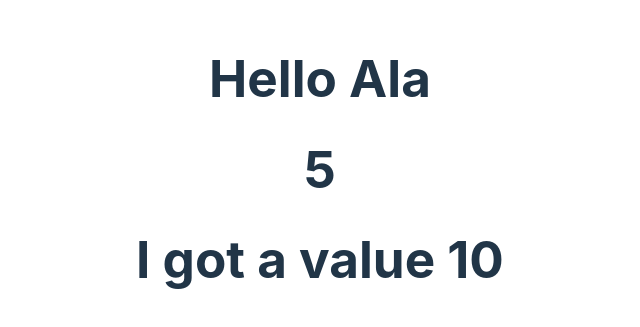
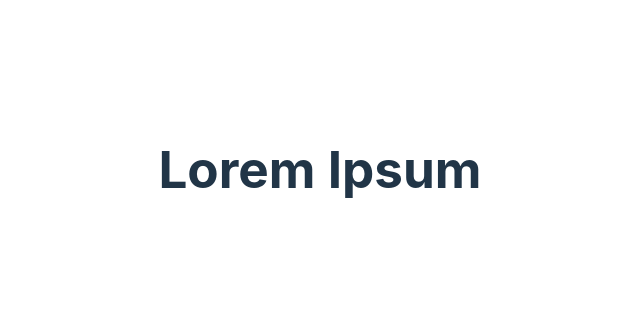
Before and after one commit to MagdalenaTyminska/React-test, a React (Vite) app: page / in a window 1280 px wide. Shown: the part 231-558 px from the top of the page, without its empty margins (320-960 px from the left). Built offline with nearby package versions, Linux system fonts and the light colour scheme.

Commit message:
props children

```diff
--- a/src/App.tsx
+++ b/src/App.tsx
@@ -1,14 +1,12 @@
 import "./App.scss";
-import { Hello } from "./Hello";
-import { Sum } from "./Sum";
-import { Grandparent } from "./Grandparent";
+import { Container } from "./Container";
 
 const App = () => {
   return (
     <>
-      <Hello who="Ala" />
-      <Sum a={2} b={3} />
-      <Grandparent value={10} />
+      <Container>
+        <h1>Lorem Ipsum</h1>
+      </Container>
     </>
   );
 };
--- a/src/Child.tsx
+++ /dev/null
@@ -1,7 +0,0 @@
-type Props = {
-  value: number;
-};
-
-export const Child = ({ value }: Props) => {
-  return <h1>I got a value {value}</h1>;
-};
--- /dev/null
+++ b/src/Container.tsx
@@ -0,0 +1,7 @@
+import { ReactNode } from "react";
+
+type Props = {
+  children?: ReactNode;
+};
+
+export const Container = ({ children }: Props) => <div>{children}</div>;
--- a/src/Grandparent.tsx
+++ /dev/null
@@ -1,9 +0,0 @@
-import { Parent } from "./Parent";
-
-type Props = {
-  value: number;
-};
-
-export const Grandparent = ({ value }: Props) => {
-  return <Parent value={value} />;
-};
--- a/src/Hello.tsx
+++ /dev/null
@@ -1,7 +0,0 @@
-type Props = {
-  who: string;
-};
-
-export const Hello = ({ who }: Props) => {
-  return <h1>Hello {who}</h1>;
-};
--- a/src/Parent.tsx
+++ /dev/null
@@ -1,9 +0,0 @@
-import { Child } from "./Child";
-
-type Props = {
-  value: number;
-};
-
-export const Parent = ({ value }: Props) => {
-  return <Child value={value} />;
-};
--- a/src/Result.tsx
+++ /dev/null
@@ -1,7 +0,0 @@
-type Props = {
-  sum: number;
-};
-
-export const Result = ({ sum }: Props) => {
-  return <h1>{sum}</h1>;
-};
--- a/src/Sum.tsx
+++ /dev/null
@@ -1,12 +0,0 @@
-import { Result } from "./Result";
-
-type Props = {
-  a: number;
-  b: number;
-};
-
-export const Sum = ({ a, b }: Props) => {
-  const result = a + b;
-
-  return <Result sum={result} />;
-};
```
Also changed, not shown: src/types.ts (deleted, +0 -8 lines).
